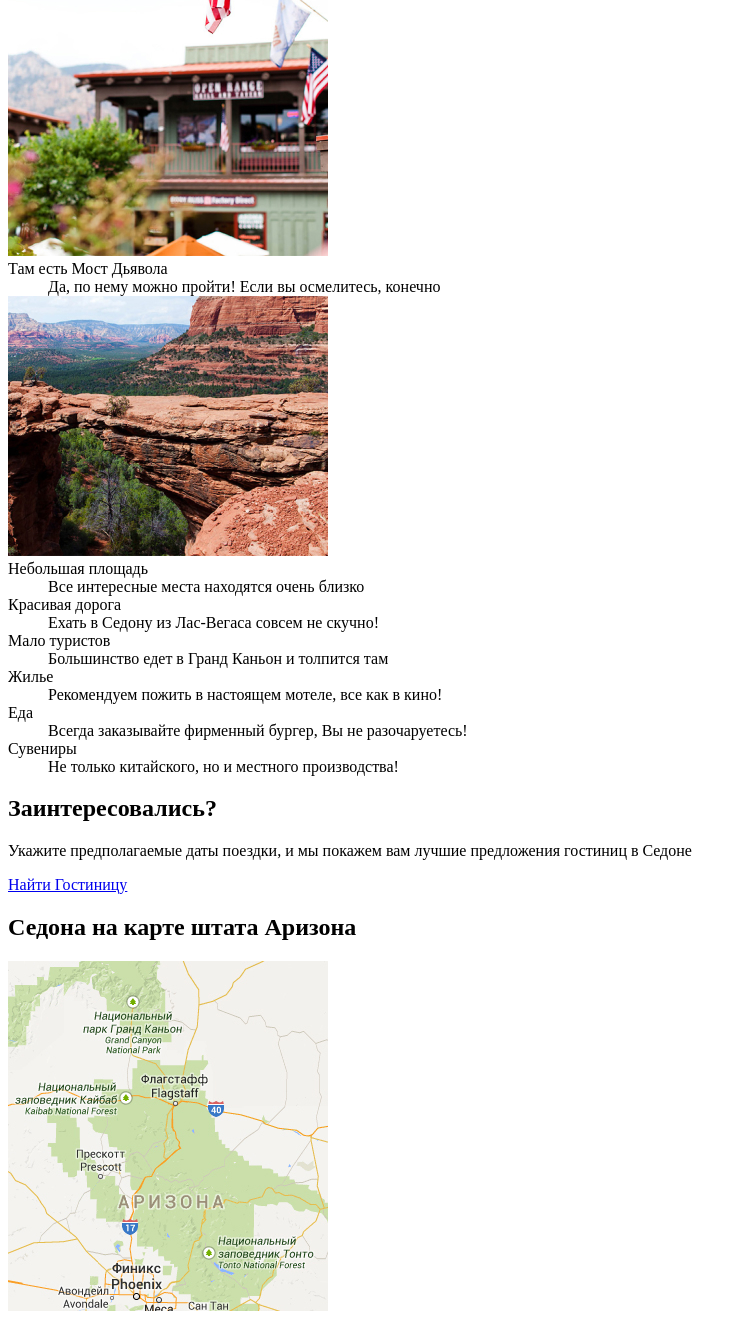
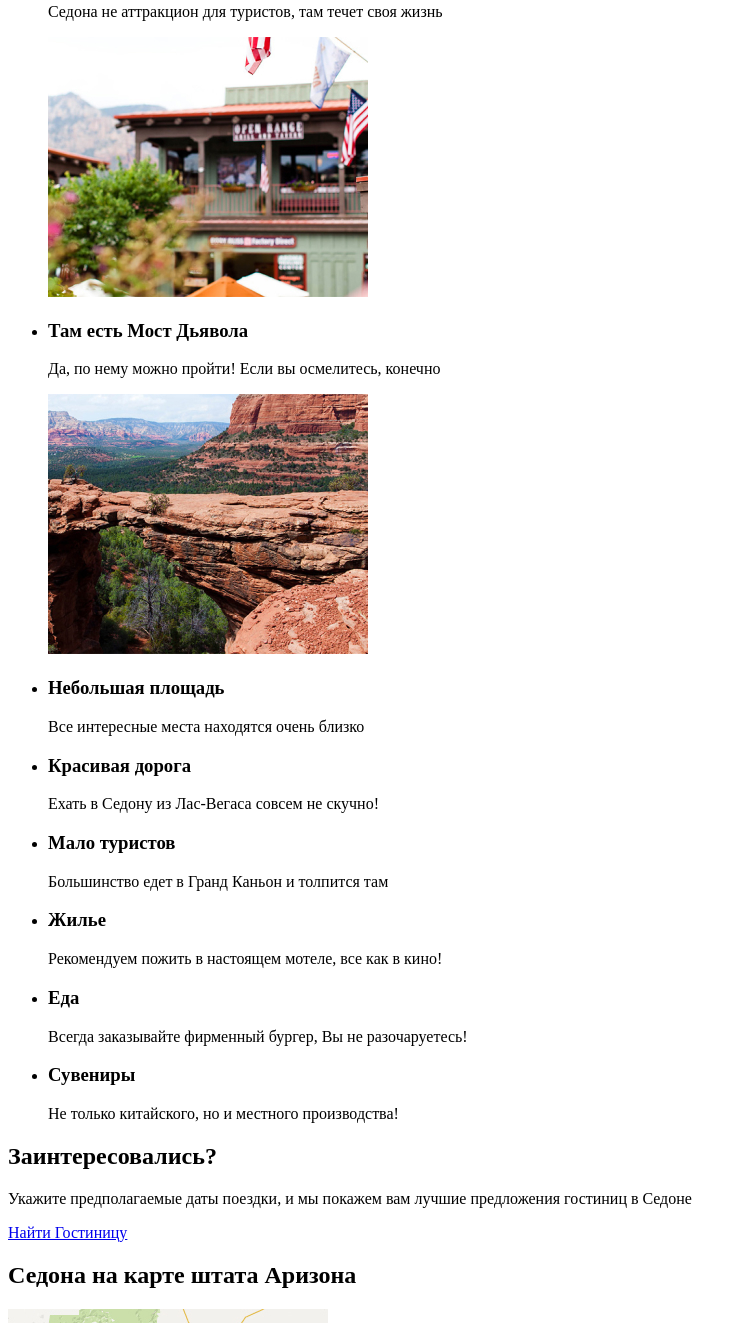
Before and after one commit to htmlacademy-adaptive/552479-sedona-25, a website: page source/index.html in a window 1280 px wide. Shown: the part 868-2191 px from the top of the page, without its empty margins (0-746 px from the left). Drawn offline with Linux system fonts and the light colour scheme.

Commit message:
Меняет теги в списке преимуществ в index.html

```diff
--- a/source/index.html
+++ b/source/index.html
@@ -39,46 +39,46 @@
           <h3 class="features__intro-title text-block__title">Седона — небольшой городок в Аризоне, заслуживающий большего!</h3>
           <p class="features__intro-text text-block__description">Рассмотрим 5 причин, по которым Седона круче, чем Гранд Каньон!</p>
         </header>
-        <dl class="features__list">
-          <div class="features__item-illustrated features-item-illustrated">
+        <ul class="features__list">
+          <li class="features__item-illustrated features-item-illustrated">
             <div class="features-item-illustrated__text text-block">
-              <dt class="text-block__title">Настоящий городок</dt>
-              <dd class="text-block__description">Седона не аттракцион для туристов, там течет своя жизнь</dd>
+              <h3 class="text-block__title">Настоящий городок</h3>
+              <p class="text-block__description">Седона не аттракцион для туристов, там течет своя жизнь</p>
             </div>
             <img class="features-item-illustrated__image" src="img/town-picture-mobile.jpg" width="320" height="260" alt="Фотография двухэтажного здания в Седоне.">
-          </div>
-          <div class="features__item-illustrated features-item-illustrated features-item-illustrated--left">
+          </li>
+          <li class="features__item-illustrated features-item-illustrated features-item-illustrated--left">
             <div class="features-item-illustrated__text text-block">
-              <dt class="text-block__title">Там есть Мост Дьявола</dt>
-              <dd class="text-block__description">Да, по нему можно пройти! Если вы осмелитесь, конечно</dd>
+              <h3 class="text-block__title">Там есть Мост Дьявола</h3>
+              <p class="text-block__description">Да, по нему можно пройти! Если вы осмелитесь, конечно</p>
             </div>
             <img class="features-item-illustrated__image" src="img/devils-bridge-picture-mobile.jpg" width="320" height="260" alt="Фотография Моста Дьявола.">
-          </div>
-          <div class="features__item features-item text-block">
-            <dt class="text-block__title">Небольшая площадь</dt>
-            <dd class="text-block__description">Все интересные места находятся очень близко</dd>
-          </div>
-          <div class="features__item features-item text-block">
-            <dt class="text-block__title">Красивая дорога</dt>
-            <dd class="text-block__description">Ехать в Седону из Лас-Вегаса совсем не скучно!</dd>
-          </div>
-          <div class="features__item features-item text-block">
-            <dt class="text-block__title">Мало туристов</dt>
-            <dd class="text-block__description">Большинство едет в Гранд Каньон и толпится там</dd>
-          </div>
-          <div class="features__item features-item text-block">
-            <dt class="features-item__title text-block__title">Жилье</dt>
-            <dd class="features-item__description text-block__description">Рекомендуем пожить в настоящем мотеле, все как в кино!</dd>
-          </div>
-          <div class="features__item features-item text-block">
-            <dt class="features-item__title text-block__title">Еда</dt>
-            <dd class="features-item__description text-block__description">Всегда заказывайте фирменный бургер, Вы не разочаруетесь!</dd>
-          </div>
-          <div class="features__item features-item text-block">
-            <dt class="features-item__title text-block__title">Сувениры</dt>
-            <dd class="features-item__description text-block__description">Не только китайского, но и местного производства!</dd>
-          </div>
-        </dl>
+          </li>
+          <li class="features__item features-item text-block">
+            <h3 class="text-block__title">Небольшая площадь</h3>
+            <p class="text-block__description">Все интересные места находятся очень близко</p>
+          </li>
+          <li class="features__item features-item text-block">
+            <h3 class="text-block__title">Красивая дорога</h3>
+            <p class="text-block__description">Ехать в Седону из Лас-Вегаса совсем не скучно!</p>
+          </li>
+          <li class="features__item features-item text-block">
+            <h3 class="text-block__title">Мало туристов</h3>
+            <p class="text-block__description">Большинство едет в Гранд Каньон и толпится там</p>
+          </li>
+          <li class="features__item features-item text-block">
+            <h3 class="features-item__title text-block__title">Жилье</h3>
+            <p class="features-item__description text-block__description">Рекомендуем пожить в настоящем мотеле, все как в кино!</p>
+          </li>
+          <li class="features__item features-item text-block">
+            <h3 class="features-item__title text-block__title">Еда</h3>
+            <p class="features-item__description text-block__description">Всегда заказывайте фирменный бургер, Вы не разочаруетесь!</p>
+          </li>
+          <li class="features__item features-item text-block">
+            <h3 class="features-item__title text-block__title">Сувениры</h3>
+            <p class="features-item__description text-block__description">Не только китайского, но и местного производства!</p>
+          </li>
+        </ul>
       </article>
       <section class="to-hotels text-block">
         <h2 class="to-hotels__title text-block__title text-block__title--big">Заинтересовались?</h2>
```
